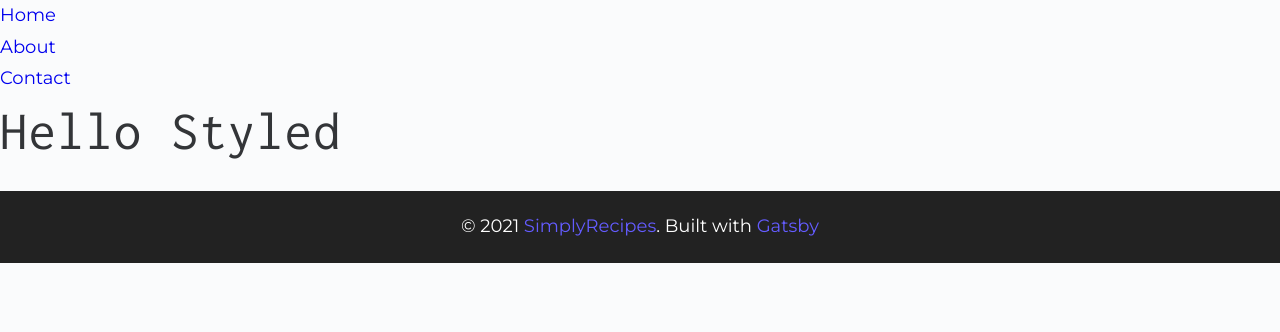
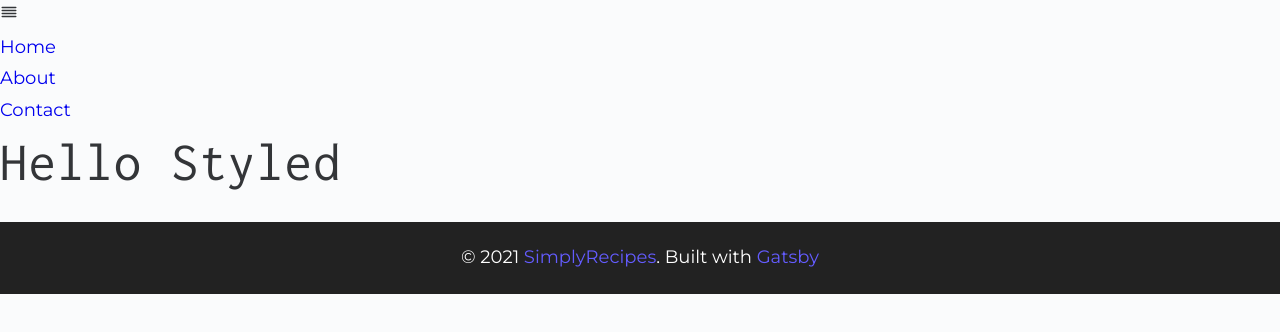
Before and after one commit to squteronsquter/barebones-gatsby-v3-starter-with-styled-components, a Gatsby site: page / in a window 1280 px wide. Built offline with nearby package versions, Linux system fonts and the light colour scheme; Gatsby itself is replaced by a stand-in of ours.

Commit message:
react icons library added and introduced to navbar

```diff
--- a/package.json
+++ b/package.json
@@ -20,6 +20,7 @@
     "normalize.css": "^8.0.1",
     "react": "^17.0.1",
     "react-dom": "^17.0.1",
+    "react-icons": "^4.2.0",
     "styled-components": "^5.3.1"
   },
   "devDependencies": {
--- a/src/components/Navbar.js
+++ b/src/components/Navbar.js
@@ -1,12 +1,12 @@
 import React from "react"
-import styled from "styled-components"
+import { FiAlignJustify } from "react-icons/fi"
 import { Link } from "gatsby"
 
 export default function Navbar() {
   return (
     <>
-      <Wrapper>
       <nav>
+        <FiAlignJustify />
         <ul>
           <li>
             <Link to="/">Home</Link>
@@ -19,9 +19,6 @@ export default function Navbar() {
           </li>
         </ul>
       </nav>
-      </Wrapper>
     </>
   )
 }
-
-const Wrapper = styled.section``
```
Also changed, not shown: 1 other file. Lines whose indentation alone changed are shown as unchanged.
